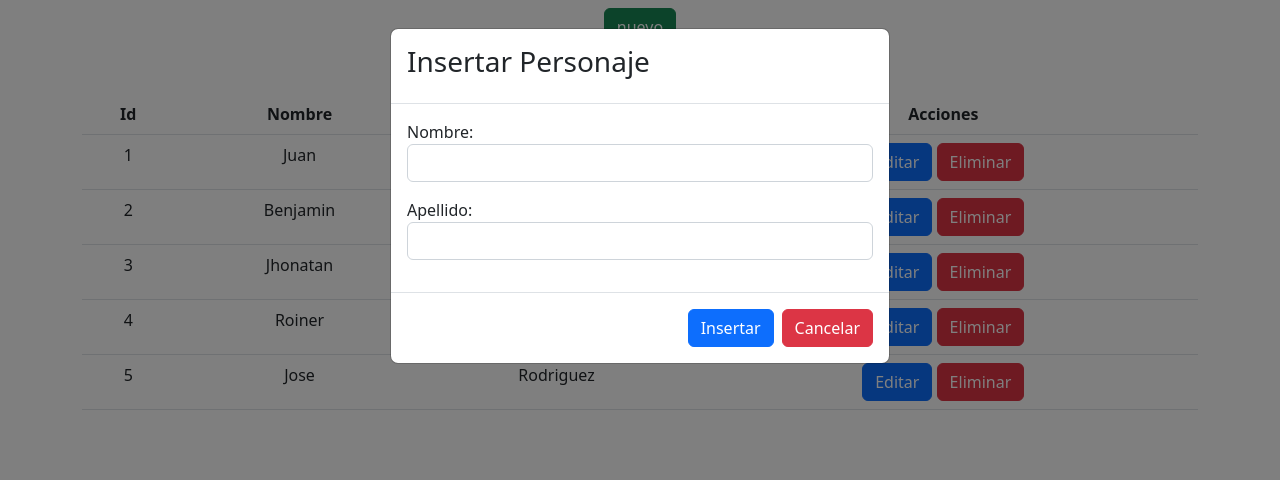
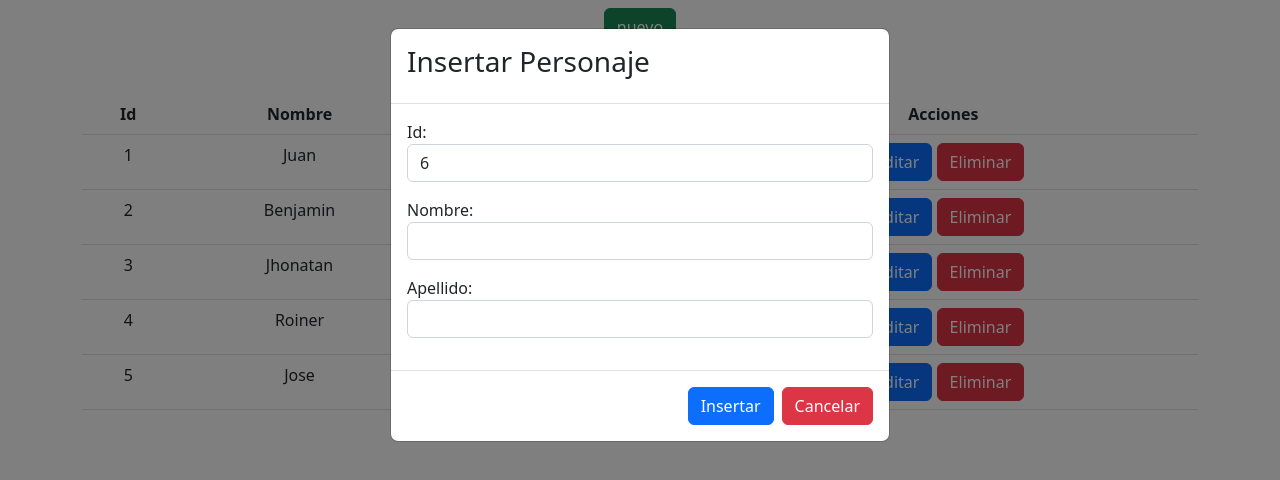
Before and after one commit to juanjimenezy/react-crud, a React (Create React App) app: page / in a window 1280 px wide. Both pictures are taken after a click on the button "nuevo". Shown: the top 480 px of the page. Built offline with nearby package versions, Linux system fonts and the light colour scheme.

Commit message:
solo app

```diff
--- a/src/App.js
+++ b/src/App.js
@@ -1,19 +1,210 @@
 import React from 'react';
 import './App.css';
 import 'bootstrap/dist/css/bootstrap.min.css';
+import { Table, Button, Container, Modal,  ModalHeader,  ModalBody,  FormGroup,  ModalFooter } from "reactstrap";
 import Formulario from './components/Formulario';
-import { useSelector } from "react-redux";
 
-function App() {
+const data = [
+  { id: 1, nombre: "Juan", apellido: "Jimenez" },
+  { id: 2, nombre: "Benjamin", apellido: "Nieto" },
+  { id: 3, nombre: "Jhonatan", apellido: "Facete" },
+  { id: 4, nombre: "Roiner", apellido: "Escobar" },
+  {id: 5, nombre: "Jose", apellido: "Rodriguez"}
+];
 
- // const regState = useSelector(state => state.registros);
-  //console.log(regState);
+
+class App extends React.Component {
+
+  state={
+    data: data,
+    modalActualizar: false,
+    modalInsertar: false,
+    form: {
+      id: "",
+      nombre: "",
+      apellido: "",
+    }
+  }
+
+  handleChange = (e) => {
+    this.setState({
+      form: {
+        ...this.state.form,
+        [e.target.name]: e.target.value,
+      },
+    });
+  };
+
+  mostrarModalInsertar = () => {
+    this.setState({
+      modalInsertar: true,
+    });
+  };
+
+  cerrarModalInsertar = () => {
+    this.setState({ modalInsertar: false });
+  };
+
+  insertar= ()=>{
+    var valorNuevo= {...this.state.form};
+    valorNuevo.id=this.state.data.length+1;
+    var lista= this.state.data;
+    lista.push(valorNuevo);
+    this.setState({ modalInsertar: false, data: lista });
+  };
+
+  mostrarModalActualizar = (dato) => {
+    this.setState({
+      form: dato,
+      modalActualizar: true,
+    });
+  };
+
+  cerrarModalActualizar = () => {
+    this.setState({ modalActualizar: false });
+  };
+
+  editar = (dato) => {
+    var contador = 0;
+    var arreglo = this.state.data;
+    arreglo.map((registro) => {
+      if (dato.id === registro.id) {
+        arreglo[contador].nombre = dato.nombre;
+        arreglo[contador].apellido = dato.apellido;
+      }
+      contador++;
+    });
+    this.setState({ data: arreglo, modalActualizar: false });
+  };
+
+  eliminar = (dato) => {
+    var opcion = window.confirm("Estás Seguro que deseas Eliminar el elemento "+dato.id);
+    if (opcion === true) {
+      var contador = 0;
+      var arreglo = this.state.data;
+      arreglo.map((registro) => {
+        if (dato.id === registro.id) {
+          arreglo.splice(contador, 1);
+        }
+        contador++;
+      });
+      this.setState({ data: arreglo, modalActualizar: false });
+    }
+  };
+
+  render(){
+    return(
+      <>
+    <Container>
+      <div className='my-2 text-center'>
+        <Button color='success' onClick={()=>this.mostrarModalInsertar()}>nuevo</Button>
+      </div>
+
+      <div className='my-5 text-center'>
+      <Table>
+        <thead>
+          <tr>
+            <th>Id</th>
+            <th>Nombre</th>
+            <th>Apellido</th>
+            <th>Acciones</th>
+          </tr>
+        </thead>
+
+        <tbody>
+          {this.state.data.map((dato) => (
+            <tr key={dato}>
+              <td>{dato.id}</td>
+              <td>{dato.nombre}</td>
+              <td>{dato.apellido}</td>
+              <td><Button color='primary' onClick={() => this.mostrarModalActualizar(dato)}>Editar</Button>
+              {" "}
+              <Button color='danger' onClick={()=> this.eliminar(dato)}>Eliminar</Button></td>
+            </tr>
+          )
+          )}
+        </tbody>
+      </Table>
+      </div>
+    </Container>
+
+    {/* <!- modal insertar --> */}
+    <div>
+      <Modal isOpen={this.state.modalInsertar}>
+          <ModalHeader>
+            <div><h3>Insertar Personaje</h3></div>
+          </ModalHeader>
+
+          <ModalBody>
+            <FormGroup>
+              <label>Id:</label>
+              <input className="form-control" readOnly type="text" value={this.state.data.length+1} />
+            </FormGroup>
+
+            <FormGroup>
+              <label>Nombre:</label>
+              <input className="form-control" name="nombre" type="text" onChange={this.handleChange} />
+            </FormGroup>
+
+            <FormGroup>
+              <label>Apellido:</label>
+              <input className="form-control" name="apellido" type="text" onChange={this.handleChange} />
+            </FormGroup>
+
+          </ModalBody>
+
+          <ModalFooter>
+            <Button color="primary" onClick={() => this.insertar()}> Insertar </Button>
+            <Button className="btn btn-danger" onClick={() => this.cerrarModalInsertar()}>Cancelar</Button>
+          </ModalFooter>
+      </Modal>
+    </div>
+
+    {/* modal actualizar */}
+    <Modal isOpen={this.state.modalActualizar}>
+          <ModalHeader>
+           <div><h3>Editar Registro</h3></div>
+          </ModalHeader>
+
+          <ModalBody>
+            <FormGroup>
+              <label>Id:</label>
+              <input className="form-control" readOnly type="text" value={this.state.form.id} />
+            </FormGroup>
+
+            <FormGroup>
+              <label>Personaje: </label>
+              <input className="form-control" name="nombre" type="text" onChange={this.handleChange} value={this.state.form.nombre} />
+            </FormGroup>
+
+            <FormGroup>
+              <label>Anime:</label>
+              <input className="form-control" name="apellido" type="text" onChange={this.handleChange} value={this.state.form.apellido} />
+            </FormGroup>
+          </ModalBody>
+
+          <ModalFooter>
+            <Button color="primary" onClick={() => this.editar(this.state.form)}>Editar</Button>
+            <Button color="danger" onClick={() => this.cerrarModalActualizar()}>Cancelar</Button>
+          </ModalFooter>
+        </Modal>
+
+
+
+    </>
+    )}
+
+}
+
+
+
+/*function App() {
 
   return (
     <div>
       <Formulario/>
     </div>
   );
-}
+}*/
 
 export default App;
--- a/src/components/Detalle.jsx
+++ b/src/components/Detalle.jsx
@@ -1,16 +1,14 @@
-import React, { useContext } from "react";
+import React from "react";
 import 'bootstrap/dist/css/bootstrap.min.css';
 import { Table, Button, Container, Modal,  ModalHeader,  ModalBody,  FormGroup,  ModalFooter } from "reactstrap";
+import { useSelector } from "react-redux";
 
- const data = [
-     { id: 1, nombre: "Juan", apellido: "Jimenez" },
-     { id: 2, nombre: "Benjamin", apellido: "Nieto" },
-     { id: 3, nombre: "Jhonatan", apellido: "Facete" },
-     { id: 4, nombre: "Roiner", apellido: "Escobar" },
-     { id: 5, nombre: "Jose", apellido: "Rodriguez" }
- ];
+const data = [
+
+  ];
 
 class Detalle extends React.Component {
+
 
     state = {
         data: data,
@@ -22,6 +20,14 @@ class Detalle extends React.Component {
             apellido: "",
         }
     }
+
+    DummyView = () => {
+        const reducer = useSelector(state => state.registros);
+        console.log(reducer[0])
+
+
+    }
+
 
     handleChange = (e) => {
         this.setState({
@@ -72,8 +78,10 @@ class Detalle extends React.Component {
     };
 
     render() {
+
         return (
             <>
+                <this.DummyView/>
                 <div className='my-2 text-center'>
                     <Container>
                         <div className='my-5 text-center'>
--- a/src/components/Formulario.jsx
+++ b/src/components/Formulario.jsx
@@ -9,7 +9,6 @@ export const Formulario = () => {
             <NuevoRegistro/>
             <Detalle/>
         </div>
-
     )
 }
 
```
